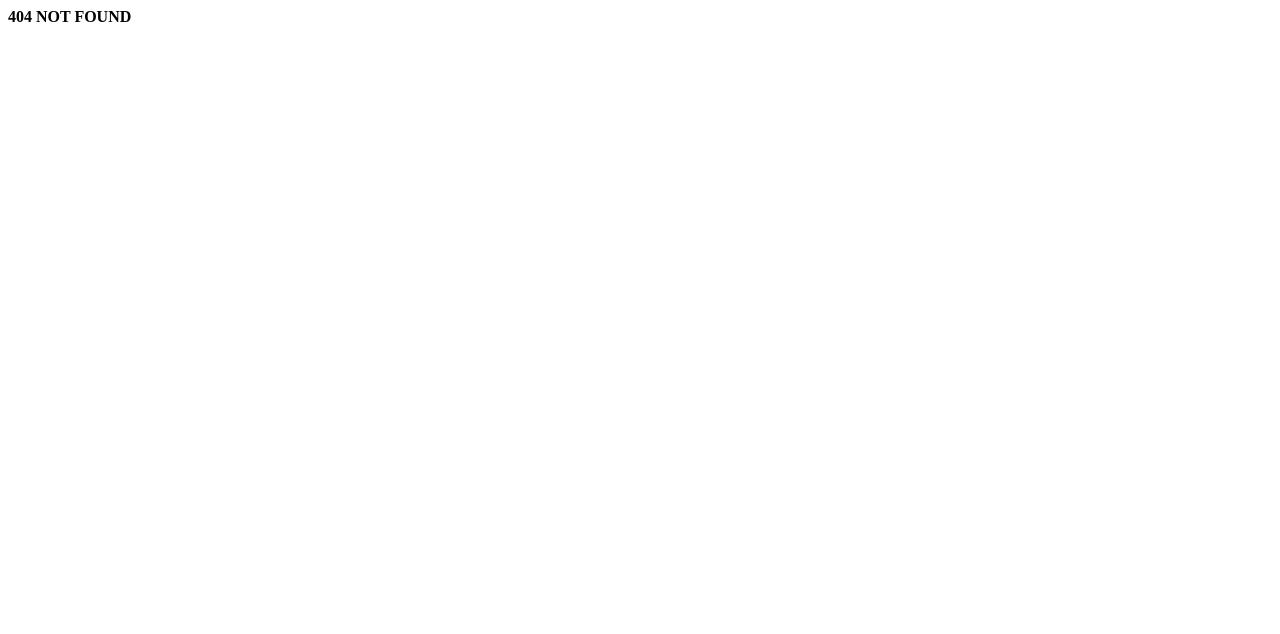
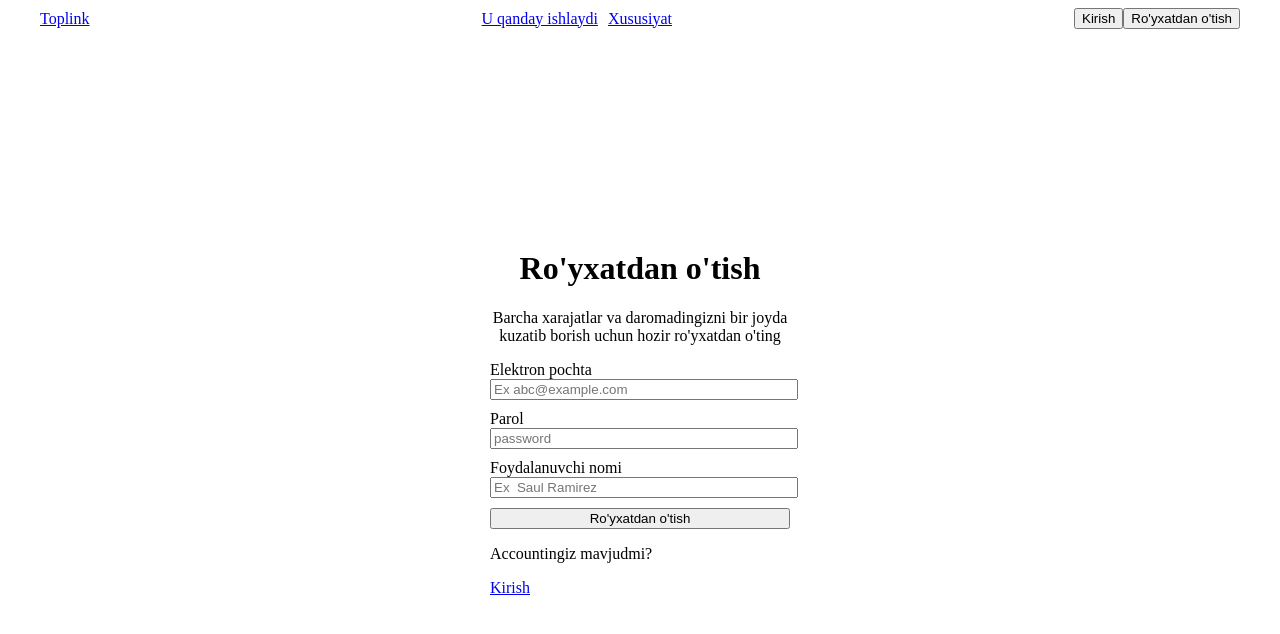
Before and after one commit to otashiy/toplink-uz, a React (Create React App) app: page / in a window 1280 px wide. Before the commit this address had no page. Shown: the top 634 px of the page. Built offline with nearby package versions, Linux system fonts and the light colour scheme.

Commit message:
corrected un-auth.js

```diff
--- a/src/un-auth.js
+++ b/src/un-auth.js
@@ -1,14 +1,15 @@
 import { Route, Routes } from "react-router-dom"
 import Sign from "./components/sign/sign"
+import Main from "./pages/main/main"
 import NotFound from "./pages/not-found/not-found"
 
 
 const UnAuthApp = () => {
     return (
         <Routes>
+            <Route path="/" element={<Main />} />
             <Route path="/sign" element={<Sign />} />
             <Route path="*" element={<NotFound />} />
-            <Route />
         </Routes>
     )
 }
```
Also changed, not shown: 1 other file (tests, documents, lock files or other folders).
